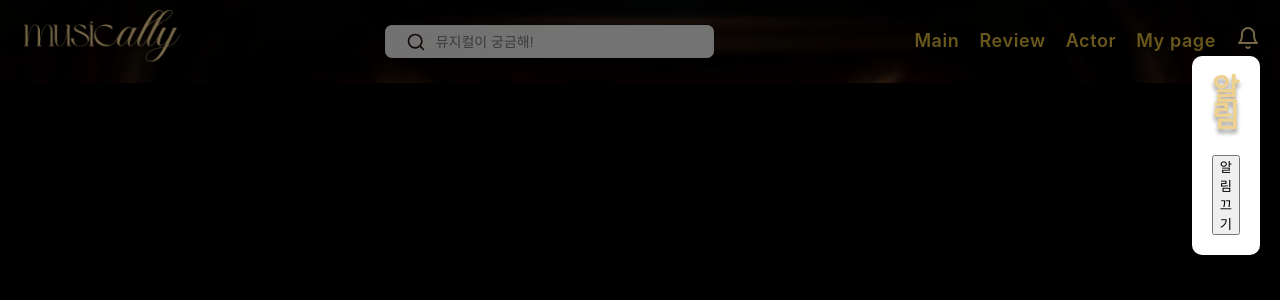
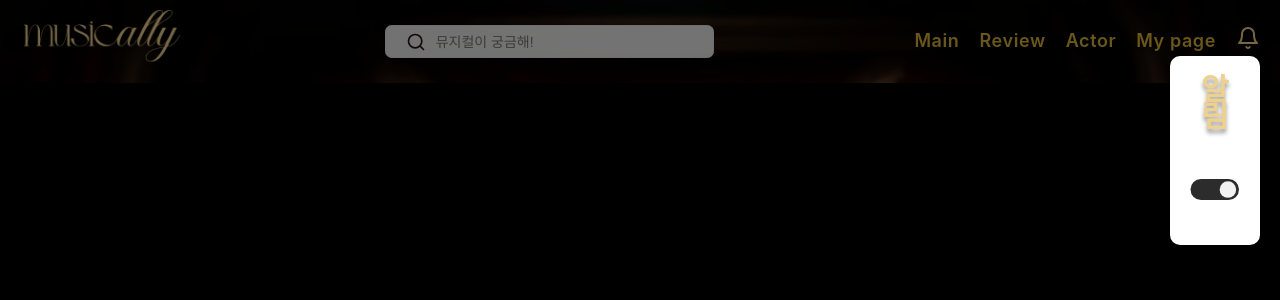
Before and after one commit to music-ally/music-ally-client, a React (Vite) app: page / in a window 1280 px wide. Both pictures are taken after a click on the icon 1247 px from the left and 38 px from the top of the page. Shown: the top 300 px of the page. Built offline with nearby package versions, Linux system fonts and the light colour scheme.

Commit message:
feat : 알림 on/off토글 완수

```diff
--- a/src/components/actor.tsx
+++ b/src/components/actor.tsx
@@ -24,7 +24,6 @@ const Actor: React.FC = () => {
     const [musicalId, setMusicalId] = useState(0);
 
     useEffect(() => {
-        // Commented out fetch call for backend connection
         // fetch('/actor/musical/:num')
         //     .then(response => response.json())
         //     .then(data => {
@@ -32,7 +31,7 @@ const Actor: React.FC = () => {
         //         setMusicalId(data.id);
         //     });
 
-        // Dummy data
+        // 더미데이터
         const musicals = [
             { musicalId: 1, title: '레미제라블' },
             { musicalId: 2, title: '오페라의 유령' },
--- a/src/components/notifiaction.tsx
+++ b/src/components/notifiaction.tsx
@@ -1,8 +1,43 @@
 import React, { useEffect, useState } from 'react';
+import styled from 'styled-components';
+import Notifion from '../assets/Notifi_on.svg';
+import Notifioff from '../assets/Notifi_off.svg';
+
+const NotificationContainer = styled.div`
+  display: flex;
+  align-items: center;
+  padding: 10px;
+  border-bottom: 1px solid #ccc;
+`;
+
+const NotificationImage = styled.img`
+  width: 40px;
+  height: 40px;
+  border-radius: 8px;
+  margin-right: 10px;
+`;
+
+const ProfileImage = styled.img`
+  width: 40px;
+  height: 40px;
+  border-radius: 50%;
+  margin-right: 10px;
+`;
+
+const ToggleButton = styled.button<{ isEnabled: boolean }>`
+  background: url(${props => props.isEnabled ? Notifion : Notifioff}) no-repeat center/contain;
+  border: none;
+  width: 50px;
+  height: 50px;
+  cursor: pointer;
+  margin: 10px 0;
+`;
 
 interface NotificationData {
   user: string;
   count?: number;
+  image_url?: string;
+  profileimage?: string;
 }
 
 interface NotificationProps {
@@ -10,36 +45,27 @@ interface NotificationProps {
   data: NotificationData;
 }
 
-// 알림 종류
 const Notification: React.FC<NotificationProps> = ({ type, data }) => {
-  switch (type) {
-    case 'review_like':
-      return <div>{data.user} 외 {data.count}명이 내 리뷰를 좋아합니다.</div>;
-    case 'new_follower':
-      return <div>{data.user}님이 회원님을 팔로우하기 시작했습니다.</div>;
-    default:
-      return null;
-  }
+  return (
+    <NotificationContainer>
+      {type === 'review_like' && <NotificationImage src={data.image_url} alt="content" />}
+      {type === 'new_follower' && <ProfileImage src={data.profileimage} alt="profile" />}
+      <div>{type === 'review_like' ? `${data.user} 외 ${data.count}명이 내 리뷰를 좋아합니다.` : `${data.user}님이 회원님을 팔로우하기 시작했습니다.`}</div>
+    </NotificationContainer>
+  );
 };
 
 const NotificationList: React.FC = () => {
   const [notifications, setNotifications] = useState<NotificationProps[]>([]);
 
   useEffect(() => {
-    // const socket = new WebSocket('ws://your-api-endpoint');
-    // socket.onmessage = (event) => {
-    //   const newNotification = JSON.parse(event.data);
-    //   setNotifications((prev) => [...prev, newNotification]);
-    // };
-    // return () => socket.close();
-
-    // 더미 데이터를 위한 타이머 설정
     const interval = setInterval(() => {
       const dummyNotification: NotificationProps = {
         type: 'review_like',
         data: {
           user: '사용자1',
           count: Math.floor(Math.random() * 10) + 1,
+          image_url: 'https://news.samsungdisplay.com/wp-content/uploads/2018/08/8.jpg',
         },
       };
       setNotifications((prev) => [...prev, dummyNotification]);
@@ -62,19 +88,10 @@ const NotificationToggle: React.FC = () => {
 
   const toggleNotifications = () => {
     setIsEnabled(!isEnabled);
-    // fetch('http://your-api-endpoint/notifications/toggle', {
-    //   method: 'POST',
-    //   headers: {
-    //     'Content-Type': 'application/json',
-    //   },
-    //   body: JSON.stringify({ enabled: !isEnabled }),
-    // });
   };
 
   return (
-    <button onClick={toggleNotifications}>
-      {isEnabled ? '알림 끄기' : '알림 켜기'}
-    </button>
+    <ToggleButton onClick={toggleNotifications} isEnabled={isEnabled} />
   );
 };
 
```
Also changed, not shown: src/assets/Notifi_off.svg (added), src/assets/Notifi_on.svg (added).
